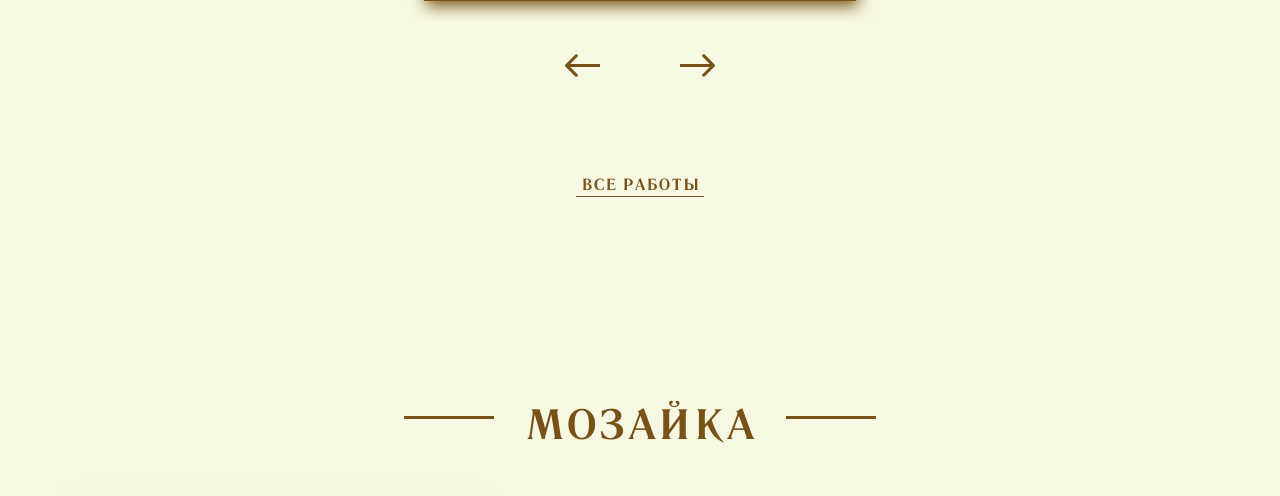
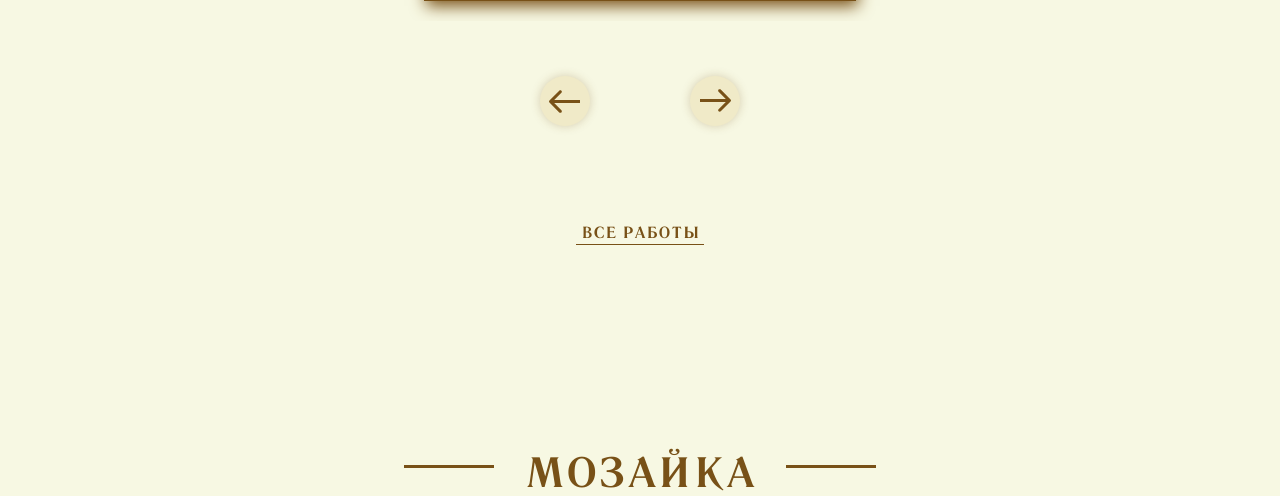
Before and after one commit to AlexSunchozz/KseniaArtist, a website: page #src/index.html in a window 1280 px wide. Shown: the part 2159-2655 px from the top of the page. Drawn offline with nearby package versions, Linux system fonts and the light colour scheme; files that its build step writes are made by us from their sources; files whose address does not match are found by name; a web font is replaced by a local one.

Commit message:
religious with cirlce

```diff
--- a/#src/index.html
+++ b/#src/index.html
@@ -84,6 +84,11 @@
                     </div>
                 </div>
                 <div id="slider-nagigation"></div>
+                <div class="nav">
+                    <div class="nav-prev"></div>
+                    <div class="nav-next"></div>
+                </div>
+                <!-- <button class="slick-prev slick-arrow" aria-label="Previous" type="button"></button> -->
                 <div class="more-link"><a href="#" >все работы</a></div>
             </section>
             <!--  -->
--- a/#src/js/script.js
+++ b/#src/js/script.js
@@ -38,7 +38,7 @@ $(document).ready(function() {
         infinite: true,
         slidesToScroll: 1,
         arrows: true,
-        appendArrows: $('#slider-nagigation'),
+        appendArrows: $('.nav'),
         centerMode: true,
         centerPadding: '60px',
         variableWidth: true,
@@ -62,3 +62,10 @@ $(document).ready(function() {
         ]
     });
 })
+
+const prev = document.querySelector('.slick-prev'),
+      prevBlock = document.querySelector('.nav-prev');
+console.log(prev);
+console.log(prevBlock);
+// prevBlock.appendChild(prev);
+// prevBlock.insertAdjacentHTML("afterbegin", '<button class="slick-prev slick-arrow" aria-label="Previous" type="button"></button>');
--- a/#src/scss/slider.scss
+++ b/#src/scss/slider.scss
@@ -42,20 +42,22 @@
 /* Стрелка */
 .slick-arrow{
     display: inline-block;
+    position: absolute;
     font-size: 0;
     width: 40px;
-    height: 25px;
+    height: 100%;
+    z-index: 4;
 }
 /* Стрелка влево */
 .slick-arrow.slick-prev{
-    margin-right: 40px;
-    background: url('../img/slider/prevArr.svg') 5px 100%/contain no-repeat;
+    left: 0;
+    background: url('../img/slider/prevArr.svg') 9px 14px/contain no-repeat;
 }
 /* Стрелка вправо */
 .slick-arrow.slick-next{
-    margin-left: 40px;
+    right: 0;
     transform: rotate(180deg);
-    background: url('../img/slider/prevArr.svg') 5px 100%/contain no-repeat;
+    background: url('../img/slider/prevArr.svg') 9px 14px/contain no-repeat;
 }
 /* Стрелка не активная */
 .slick-arrow.slick-disabled{}
--- a/#src/scss/style.scss
+++ b/#src/scss/style.scss
@@ -211,6 +211,31 @@ section.religious {
     width: fit-content;
     margin: 0 auto 55px;
 }
+.nav {
+    display: flex;
+    justify-content: space-between;
+    position: relative;
+    width: 200px;
+    margin: 0 auto 55px;
+}
+.nav-prev {
+    width: 50px;
+    height: 50px;
+    border-radius: 50%;
+    background-color: #F0EAC8;
+    box-shadow: 0px 0px 10px rgba(120, 81, 23, 0.25);
+    margin-right: 40px;
+}
+.nav-next {
+    width: 50px;
+    height: 50px;
+    border-radius: 50%;
+    background-color: #F0EAC8;
+    box-shadow: 0px 0px 10px rgba(120, 81, 23, 0.25);
+    margin-left: 40px;
+
+}
+
 
 // ЖИПОВПИСЬ
 .painting {
```
Also changed, not shown: KseniaArtist/index.html (+5 -0 lines), KseniaArtist/js/script.js (+8 -1 lines), KseniaArtist/css/generalstyle.css, KseniaArtist/css/generalstyle.min.css, KseniaArtist/css/style.css, KseniaArtist/css/style.min.css, KseniaArtist/js/script.min.js.
